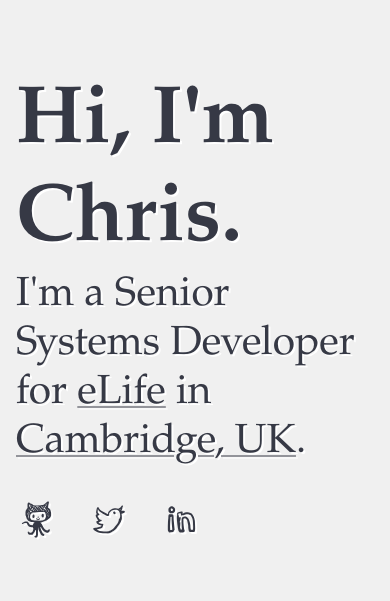
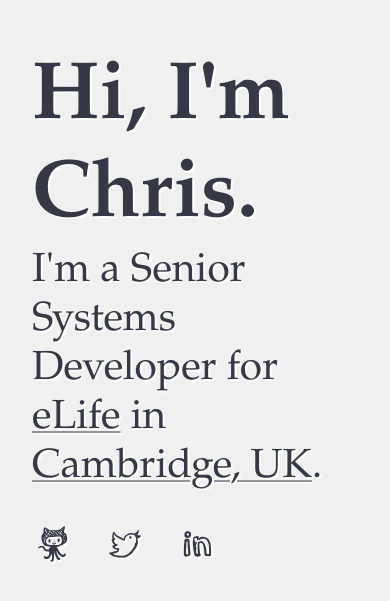
Before and after one commit to thewilkybarkid/thewilkybarkid.dev, a website built with Parcel: page index.html in a window 390 px wide. Shown: the part 107-708 px from the top of the page. Built offline with nearby package versions, Linux system fonts and the light colour scheme; files whose address does not match are found by name.

Commit message:
feat(style): increase page inline margin on small screens
Separates the content from the edges of the screen more.

```diff
--- a/index.css
+++ b/index.css
@@ -45,7 +45,8 @@ body {
 }
 
 main {
-  margin: 1rem;
+  margin-block: 1rem;
+  margin-inline: 2rem;
 }
 
 a:link,
```
